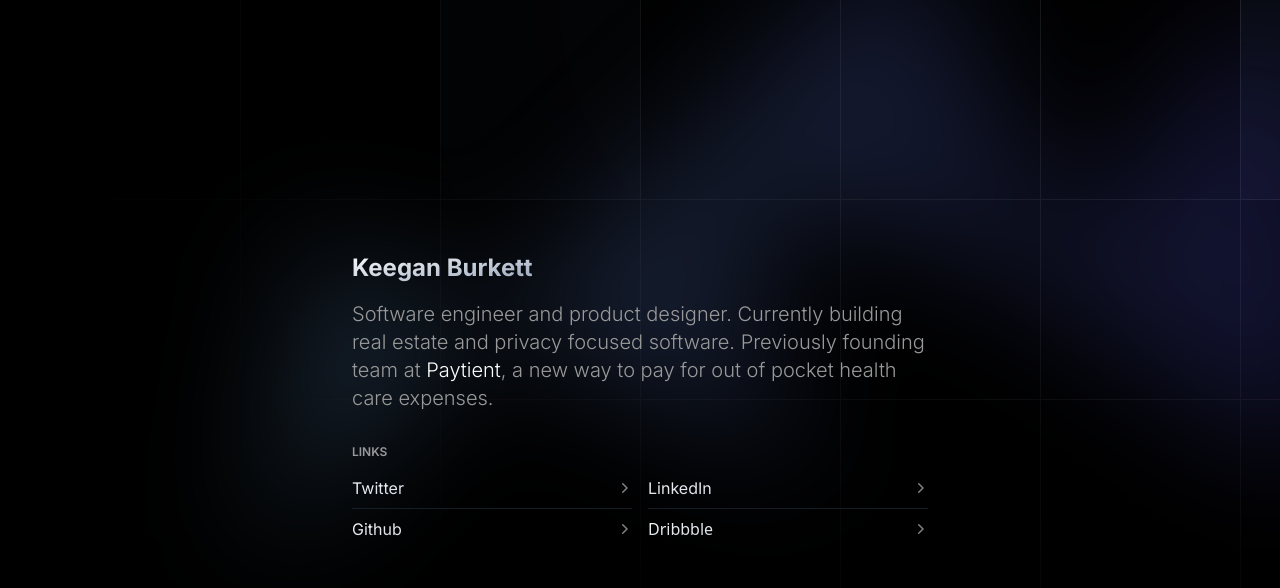
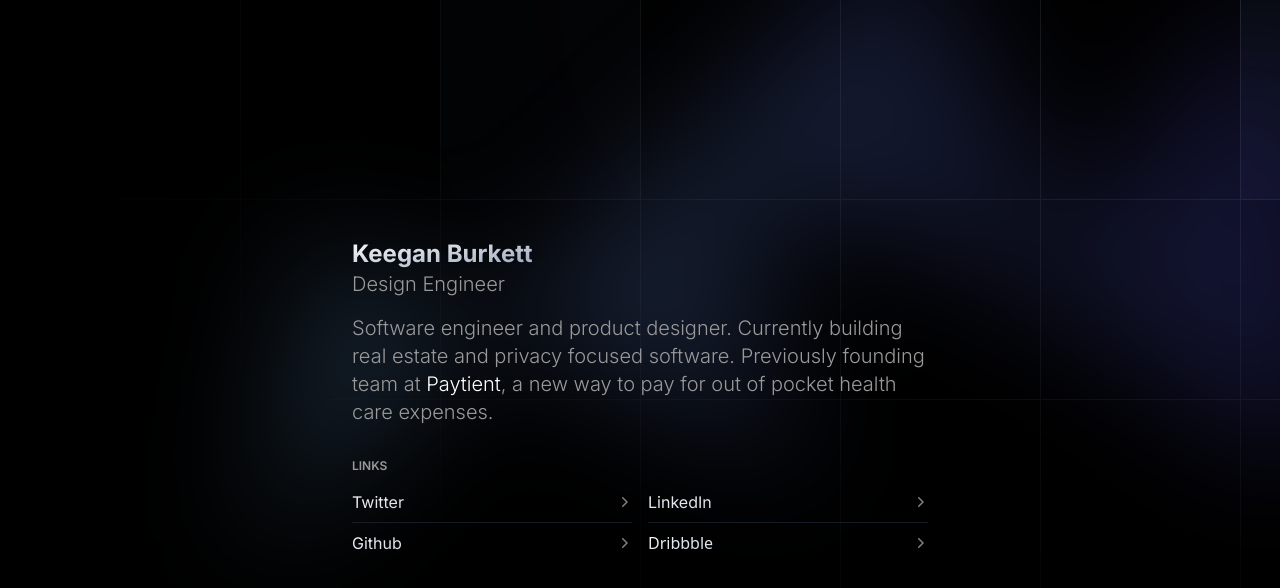
Before and after one commit to keegn/keeg.in, a Next.js app: page / in a window 1280 px wide. Shown: the top 588 px of the page. Built offline with nearby package versions, Linux system fonts and the light colour scheme.

Commit message:
Adds text scrambler

```diff
--- /dev/null
+++ b/components/fragments/text-scrambler.tsx
@@ -0,0 +1,163 @@
+import * as React from 'react'
+import { useReducedMotion } from 'framer-motion'
+import { useInterval } from 'lib/hooks/use-interval'
+import { useMounted } from 'lib/hooks/use-mounted'
+
+/**
+ * TextScrambler
+ *
+ * @see https://www.nan.fyi/experiments/scrambled-text
+ */
+
+interface TextScramblerProps {
+  children: string
+  /**
+   * The speed at which to reveal the characters
+   * @default 0.5
+   */
+  speed?: number
+}
+
+const CHARACTERS = [
+  'A',
+  'a',
+  'B',
+  'b',
+  'C',
+  'c',
+  'D',
+  'd',
+  'E',
+  'e',
+  'F',
+  'f',
+  'G',
+  'g',
+  'H',
+  'h',
+  'I',
+  'i',
+  'J',
+  'j',
+  'K',
+  'k',
+  'L',
+  'l',
+  'M',
+  'm',
+  'N',
+  'n',
+  'O',
+  'o',
+  'P',
+  'p',
+  'Q',
+  'q',
+  'R',
+  'r',
+  'S',
+  's',
+  'T',
+  't',
+  'U',
+  'u',
+  'V',
+  'v',
+  'W',
+  'w',
+  'X',
+  'x',
+  'Y',
+  'y',
+  'Z',
+  'z',
+  '~',
+  '!',
+  '@',
+  '#',
+  '$',
+  '%',
+  '^',
+  '&',
+  '*',
+  '(',
+  ')',
+  '-',
+  '+',
+  '=',
+  '[',
+  ']',
+  '{',
+  '}',
+  '|',
+  ';',
+  ':',
+  ',',
+  '.',
+  '/',
+  '<',
+  '>',
+  '?',
+]
+
+const scramble = (text: string) => {
+  const chars = text.split('')
+  const obfuscatedChars = chars.map((char) => {
+    if (/^\s$/.test(char)) {
+      return char
+    }
+    const randomIndex = Math.floor(Math.random() * CHARACTERS.length)
+    return CHARACTERS[randomIndex]
+  })
+  return obfuscatedChars.join('')
+}
+
+const getScrambledState = (
+  text: string,
+  windowSize: number,
+  windowStart: number,
+) => {
+  const unscrambled = text.slice(0, windowStart)
+  const scrambled = scramble(text.slice(windowStart, windowStart + windowSize))
+  return [unscrambled, scrambled]
+}
+
+const TextScrambler = ({ children, speed = 0.5 }: TextScramblerProps) => {
+  const mounted = useMounted()
+  const shouldReduceMotion = useReducedMotion()
+  const size = children.length
+
+  const [[unscrambled, scrambled], setScrambledText] = React.useState(
+    getScrambledState(children, size, 0),
+  )
+  const [count, increment] = React.useReducer((state) => state + 1, 0)
+  const finished = count > size
+
+  useInterval(
+    () => {
+      increment()
+      setScrambledText(getScrambledState(children, size, count))
+    },
+    finished ? null : 30 / speed,
+  )
+
+  if (mounted && shouldReduceMotion) {
+    return <>{children}</>
+  }
+
+  return (
+    <span className="inline-grid">
+      <span className="pointer-events-none col-start-1 row-start-1 opacity-0">
+        {children}
+      </span>
+      {mounted ? (
+        <span className="col-start-1 row-start-1" aria-hidden={true}>
+          {unscrambled}
+          {scrambled}
+        </span>
+      ) : null}
+    </span>
+  )
+}
+
+export { TextScrambler }
--- a/components/sections/content.tsx
+++ b/components/sections/content.tsx
@@ -3,6 +3,7 @@ import { motion } from 'framer-motion'
 import { FADE_DOWN_ANIMATION_VARIANTS } from '@/lib/constants'
 import { useNewsletterModal, Container } from '@/components/fragments'
 import { ExpandingArrow, FullGrid, Logo } from '../icons'
+import { TextScrambler } from '../fragments/text-scrambler'
 
 export function Content() {
   const { NewsletterModal, setShowNewsletterModal } = useNewsletterModal()
@@ -27,9 +28,9 @@ export function Content() {
             },
           }}
         >
-          <div className="flex flex-row justify-between">
+          <div>
             <motion.h1
-              className="bg-gradient-to-br from-white to-slate-400 bg-clip-text  text-center font-default text-xl font-bold text-transparent drop-shadow-sm sm:text-2xl"
+              className="bg-gradient-to-br from-white to-slate-400 bg-clip-text  font-default text-xl font-bold text-transparent drop-shadow-sm sm:text-2xl"
               variants={FADE_DOWN_ANIMATION_VARIANTS}
             >
               Keegan Burkett
@@ -38,6 +39,12 @@ export function Content() {
             For testing purposes, I'm going to leave this here until light mode is ready.
             <ModeToggle />
              */}
+            <motion.p
+              className="text-left font-default text-lg font-light text-[#999999] sm:text-xl"
+              variants={FADE_DOWN_ANIMATION_VARIANTS}
+            >
+              <TextScrambler>Design Engineer</TextScrambler>
+            </motion.p>
           </div>
           <motion.p
             className="text-left font-default text-lg font-light text-[#999999] sm:text-xl"
--- /dev/null
+++ b/lib/hooks/use-interval.ts
@@ -0,0 +1,17 @@
+import * as React from 'react'
+
+const useInterval = (callback: Function, delay?: number | null) => {
+  const savedCallback = React.useRef<Function>(() => {})
+  React.useEffect(() => {
+    savedCallback.current = callback
+  })
+  React.useEffect(() => {
+    if (delay !== null) {
+      const interval = setInterval(() => savedCallback.current(), delay || 0)
+      return () => clearInterval(interval)
+    }
+    return undefined
+  }, [delay])
+}
+
+export { useInterval }
--- /dev/null
+++ b/lib/hooks/use-mounted.ts
@@ -0,0 +1,11 @@
+import * as React from 'react'
+
+const useMounted = () => {
+  const [mounted, setMounted] = React.useState(false)
+  React.useEffect(() => {
+    setMounted(true)
+  }, [])
+  return mounted
+}
+
+export { useMounted }
```
